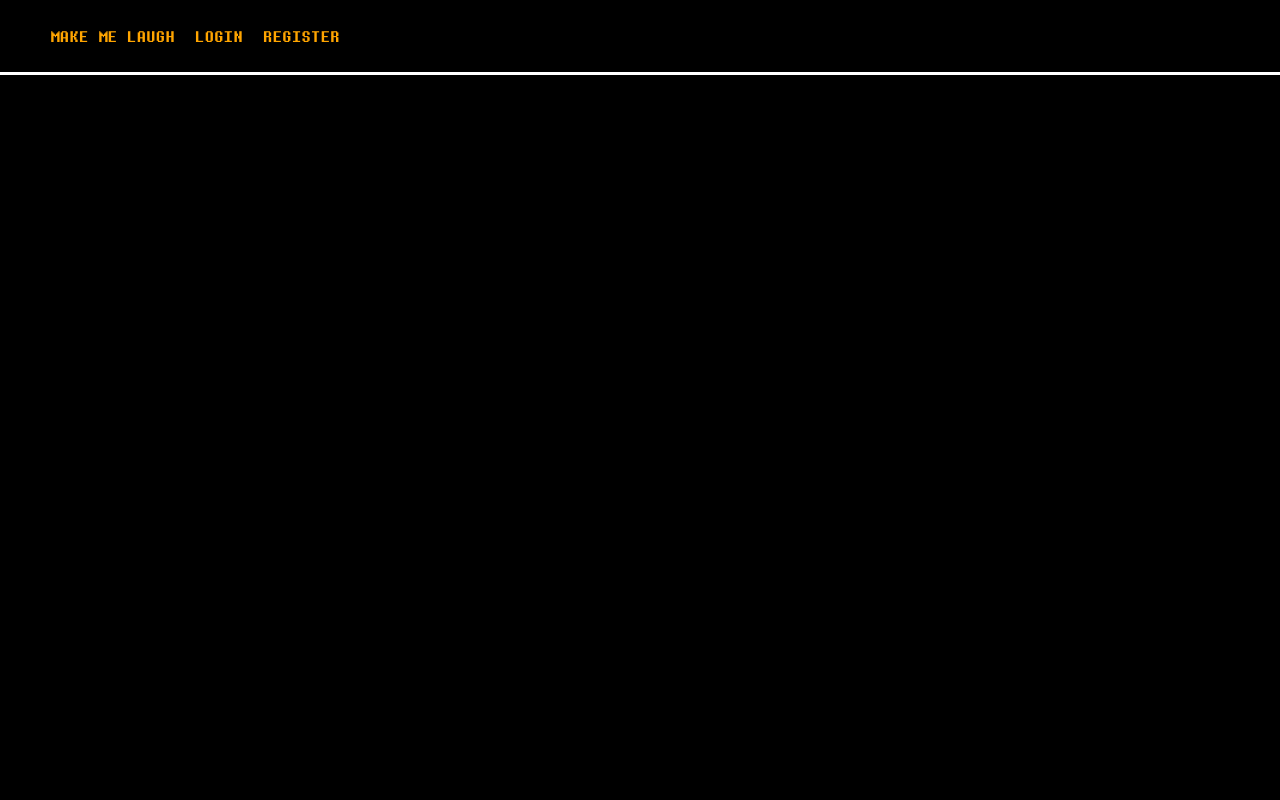
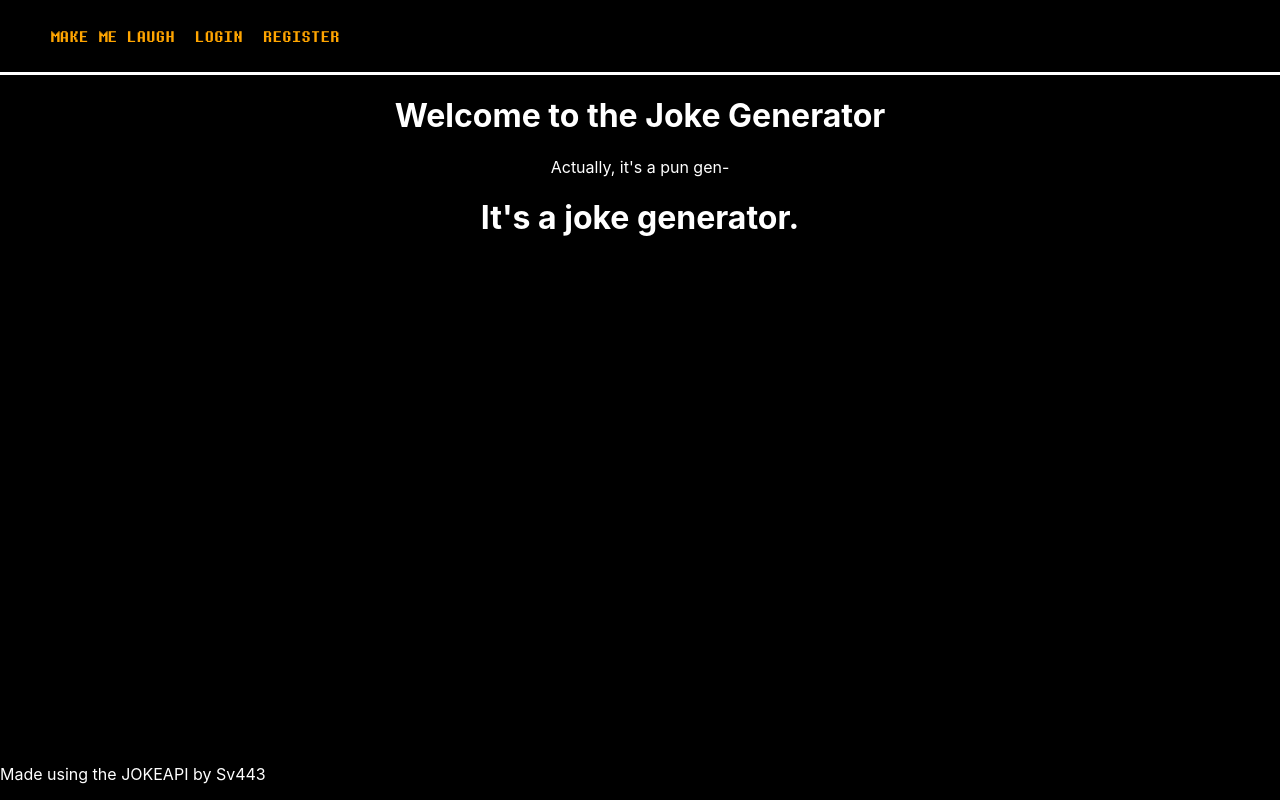
Before and after one commit to Ureeces/joke-react-app, a React (Create React App) app: page /home in a window 1280 px wide. Built offline with nearby package versions, Linux system fonts and the light colour scheme.

Commit message:
Adds Changes to Home and Navbar.

```diff
--- /dev/null
+++ b/src/components/Home/Home.css
@@ -0,0 +1,8 @@
+#home-container p {
+  size: 4pt;
+}
+
+#creds {
+  position: fixed;
+  bottom: 0;
+}
--- a/src/components/Home/Home.js
+++ b/src/components/Home/Home.js
@@ -1,7 +1,16 @@
 import React from "react";
 
+import "./Home.css";
+
 const Home = () => {
-  return <div></div>;
+  return (
+    <div id="home-container">
+      <h1>Welcome to the Joke Generator</h1>
+      <p>Actually, it's a pun gen-</p>
+      <h1>It's a joke generator.</h1>
+      <p id="creds">Made using the JOKEAPI by Sv443</p>
+    </div>
+  );
 };
 
 export default Home;
--- a/src/components/Joke/Joke.js
+++ b/src/components/Joke/Joke.js
@@ -41,6 +41,7 @@ const Joke = () => {
       {isTwoParter ? setup : ""}
       <p>{joke}</p>
       <button onClick={fetchJoke}>Get Joke</button>
+      <button>Favorite</button>
     </div>
   );
 };
--- a/src/components/Nav/Navbar.css
+++ b/src/components/Nav/Navbar.css
@@ -6,6 +6,7 @@
 #nav-container {
   height: 10%;
   padding: 0px;
+  width: 100vw;
   border-bottom: 3.5px solid white;
   font-family: "UT-DTM-Mono";
   margin-bottom: 10px;
--- a/src/components/Nav/Navbar.js
+++ b/src/components/Nav/Navbar.js
@@ -55,7 +55,7 @@ const Navbar = () => {
         <li className="nav-item">
           <Link to="/joke">MAKE ME LAUGH</Link>
         </li>
-        <li className="nav-item">
+        <li className="nav-item" style={{ alignSelf: "flex-end" }}>
           <Link exact to={navLinkPathOne}>
             {navLinkDisplayOne}
           </Link>
```
Also changed, not shown: 1 other file (tests, documents, lock files or other folders).
